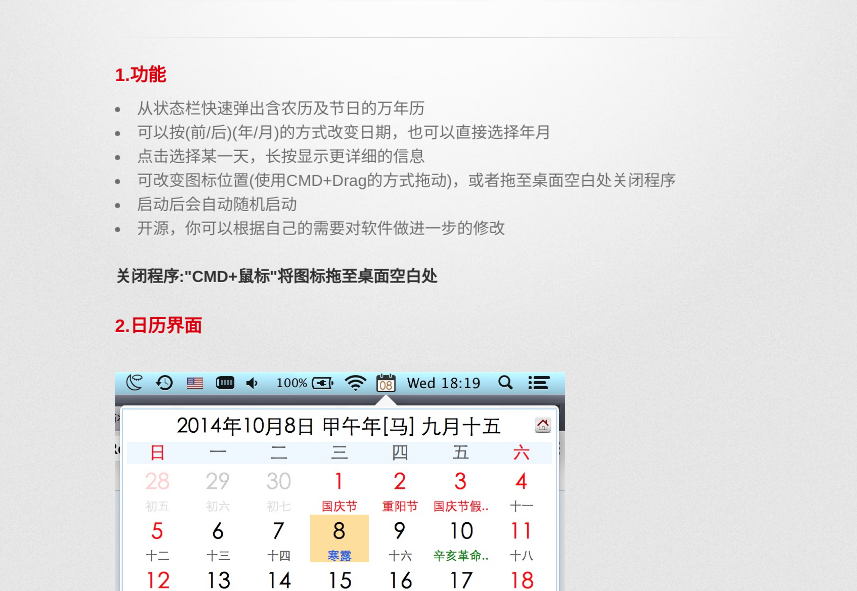
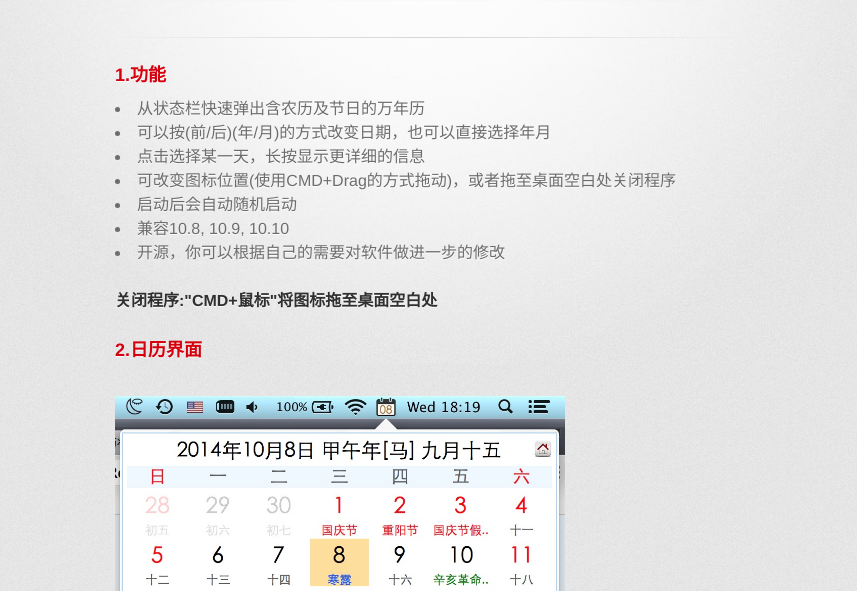
Before and after one commit to zfdang/chinese-lunar-calendar-for-mac, a plain HTML site: page index.html in a window 1280 px wide. Shown: the part 209-800 px from the top of the page, without its empty margins (215-1072 px from the left). Drawn offline with Linux system fonts and the light colour scheme.

Commit message:
support osx 10.10

```diff
--- a/index.html
+++ b/index.html
@@ -39,6 +39,7 @@
   <li>点击选择某一天，长按显示更详细的信息</li>
   <li>可改变图标位置(使用CMD+Drag的方式拖动)，或者拖至桌面空白处关闭程序</li>
   <li>启动后会自动随机启动</li>
+  <li>兼容10.8, 10.9, 10.10</li>
   <li>开源，你可以根据自己的需要对软件做进一步的修改</li>
 </ui>
 <br>
```
Also changed, not shown: 1 other file.
